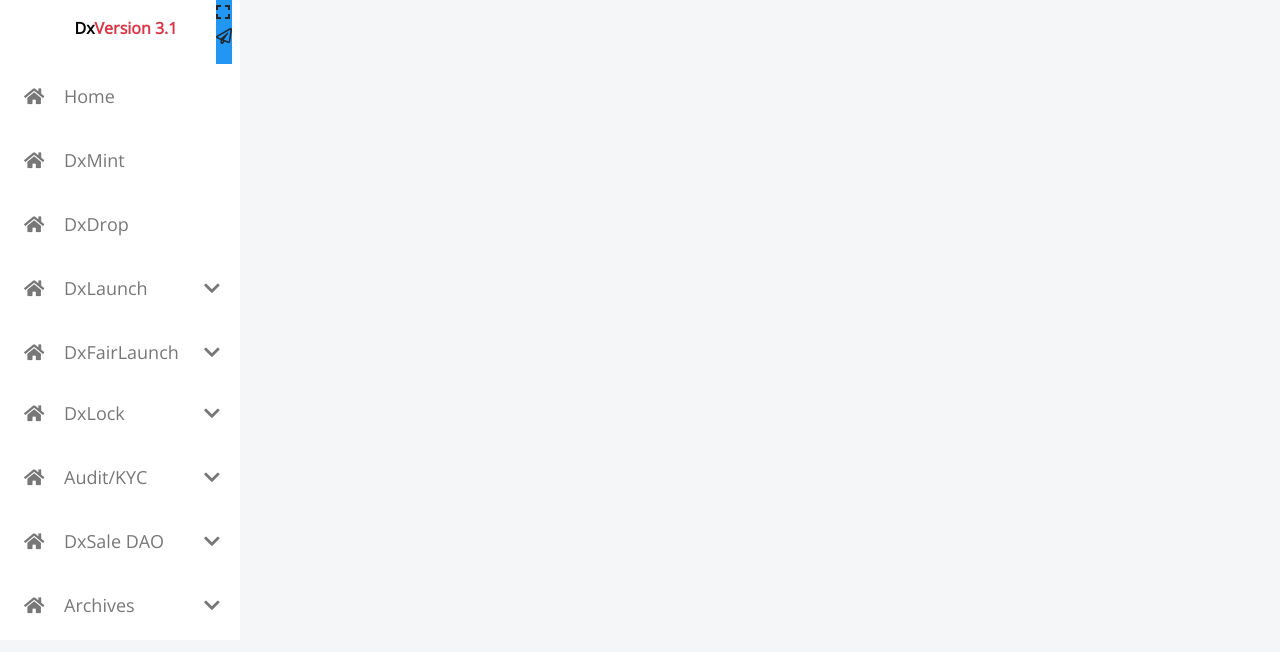
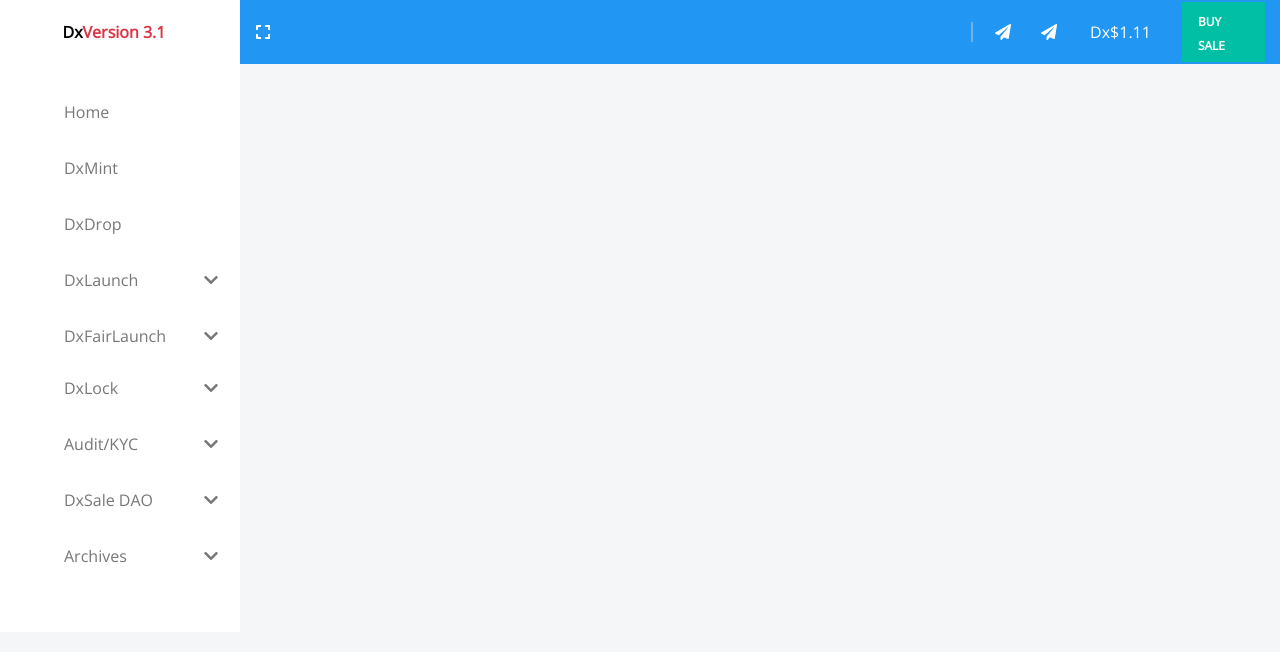
Before and after one commit to le1tuan/react-demo, a React (Create React App) app: page /aaa in a window 1280 px wide. Shown: the top 652 px of the page. Built offline with nearby package versions, Linux system fonts and the light colour scheme.

Commit message:
update code header

```diff
--- a/src/components/client/ClientPage.js
+++ b/src/components/client/ClientPage.js
@@ -1,11 +1,10 @@
-import { Container } from 'react-bootstrap';
 import LeftSideClientPage from './LeftSideClientPage';
 import RightSideClientPage from './RightSideClientPage';
 
 const ClientPage = () => (
-  <Container fluid className="d-flex">
+  <div className="d-flex">
     <LeftSideClientPage />
     <RightSideClientPage />
-  </Container>
+  </div>
 );
 export default ClientPage;
--- a/src/components/client/LeftSideClientPage.js
+++ b/src/components/client/LeftSideClientPage.js
@@ -1,5 +1,5 @@
 import * as React from 'react';
-import { Row, Col, NavLink } from 'react-bootstrap';
+import { NavLink } from 'react-bootstrap';
 import './css/LeftSideClientPage.css';
 
 const LeftSideClientPage = () => {
@@ -29,21 +29,18 @@
     setSixOpen(!sixOpen);
   };
   return (
-    <Row className="p-0 left-size-main" style={{ maxWidth: '240px', backgroundColor: 'white' }}>
-      <Col
-        xs
-        lg={12}
-        className="left-header"
+    <div className="left-size-main" style={{ maxWidth: '240px', backgroundColor: 'white' }}>
+
+      <NavLink
+        className="d-flex justify-content-center align-items-center p-0"
         style={{
           width: '228px', height: '48px', padding: '8px 0 8px 24px', margin: '8px 0', cursor: 'pointer', fontWeight: 'bold'
         }}
       >
-        <NavLink className="d-flex justify-content-center align-items-center p-0">
-          <div className="text-black">Dx</div>
-          <div className="text-danger">Version 3.1</div>
-        </NavLink>
-      </Col>
-      <Col xs lg={12} className="p-0">
+        <div className="text-black">Dx</div>
+        <div className="text-danger">Version 3.1</div>
+      </NavLink>
+      <div style={{ padding: '16px 12px 40px 0' }}>
         <NavLink
           className="item-nav d-flex align-items-center"
           style={{
@@ -52,7 +49,7 @@
             padding: '8px 0 8px 24px',
             margin: '8px 0',
             borderRadius: '0 24px 24px 0',
-            fontSize: '18px',
+            fontSize: '16px',
             color: '#777777',
             fontWeight: 400,
             lineHeight: 1.5,
@@ -61,8 +58,6 @@
           <div style={{ width: '22px', marginRight: '18px' }} className="nav-item-icon"><i className="fas fa-home" /></div>
           <div style={{ width: '140px' }} className="nav-item-text">Home</div>
         </NavLink>
-      </Col>
-      <Col xs lg={12} className="p-0">
         <NavLink
           className="item-nav d-flex align-items-center"
           style={{
@@ -71,7 +66,7 @@
             padding: '8px 0 8px 24px',
             margin: '8px 0',
             borderRadius: '0 24px 24px 0',
-            fontSize: '18px',
+            fontSize: '16px',
             color: '#777777',
             fontWeight: 400,
             lineHeight: 1.5
@@ -80,8 +75,6 @@
           <div style={{ width: '22px', marginRight: '18px' }} className="nav-item-icon"><i className="fas fa-home" /></div>
           <div style={{ width: '140px' }} className="nav-item-text">DxMint</div>
         </NavLink>
-      </Col>
-      <Col xs lg={12} className="p-0">
         <NavLink
           className="item-nav d-flex align-items-center"
           style={{
@@ -90,7 +83,7 @@
             padding: '8px 0 8px 24px',
             margin: '8px 0',
             borderRadius: '0 24px 24px 0',
-            fontSize: '18px',
+            fontSize: '16px',
             color: '#777777',
             fontWeight: 400,
             lineHeight: 1.5
@@ -99,8 +92,6 @@
           <div style={{ width: '22px', marginRight: '18px' }} className="nav-item-icon"><i className="fas fa-home" /></div>
           <div style={{ width: '140px' }} className="nav-item-text">DxDrop</div>
         </NavLink>
-      </Col>
-      <Col xs lg={12} className="p-0">
         <NavLink
           className="item-nav d-flex align-items-center"
           style={{
@@ -109,7 +100,7 @@
             padding: '8px 0 8px 24px',
             margin: '8px 0',
             borderRadius: '0 24px 24px 0',
-            fontSize: '18px',
+            fontSize: '16px',
             color: '#777777',
             fontWeight: 400,
             lineHeight: 1.5
@@ -122,15 +113,13 @@
             {firstOpen ? <i className="fas fa-chevron-down" /> : <i className="fas fa-chevron-up" />}
           </div>
         </NavLink>
-      </Col>
-      <Col xs lg={12} className="p-0">
         <NavLink
           className="item-nav d-flex align-items-center"
           style={{
             width: '228px',
             height: '48px',
             padding: '8px 0 8px 24px',
-            fontSize: '18px',
+            fontSize: '16px',
             margin: '8px 0',
             borderRadius: '0 24px 24px 0',
             color: '#777777',
@@ -145,8 +134,6 @@
             {secondOpen ? <i className="fas fa-chevron-down" /> : <i className="fas fa-chevron-up" />}
           </div>
         </NavLink>
-      </Col>
-      <Col xs lg={12} className="p-0 align-items-center">
         <NavLink
           className="item-nav d-flex"
           style={{
@@ -155,7 +142,7 @@
             padding: '8px 0 8px 24px',
             margin: '8px 0',
             borderRadius: '0 24px 24px 0',
-            fontSize: '18px',
+            fontSize: '16px',
             color: '#777777',
             fontWeight: 400,
             lineHeight: 1.5
@@ -168,8 +155,6 @@
             {thirdOpen ? <i className="fas fa-chevron-down" /> : <i className="fas fa-chevron-up" />}
           </div>
         </NavLink>
-      </Col>
-      <Col xs lg={12} className="p-0 align-items-center">
         <NavLink
           className="item-nav d-flex"
           style={{
@@ -178,7 +163,7 @@
             padding: '8px 0 8px 24px',
             margin: '8px 0',
             borderRadius: '0 24px 24px 0',
-            fontSize: '18px',
+            fontSize: '16px',
             color: '#777777',
             fontWeight: 400,
             lineHeight: 1.5
@@ -191,8 +176,6 @@
             {fourOpen ? <i className="fas fa-chevron-down" /> : <i className="fas fa-chevron-up" />}
           </div>
         </NavLink>
-      </Col>
-      <Col xs lg={12} className="p-0 align-items-center">
         <NavLink
           className="item-nav d-flex"
           style={{
@@ -201,7 +184,7 @@
             padding: '8px 0 8px 24px',
             margin: '8px 0',
             borderRadius: '0 24px 24px 0',
-            fontSize: '18px',
+            fontSize: '16px',
             color: '#777777',
             fontWeight: 400,
             lineHeight: 1.5
@@ -214,8 +197,6 @@
             {fiveOpen ? <i className="fas fa-chevron-down" /> : <i className="fas fa-chevron-up" />}
           </div>
         </NavLink>
-      </Col>
-      <Col xs lg={12} className="p-0 align-items-center">
         <NavLink
           className="item-nav d-flex"
           style={{
@@ -224,7 +205,7 @@
             padding: '8px 0 8px 24px',
             margin: '8px 0',
             borderRadius: '0 24px 24px 0',
-            fontSize: '18px',
+            fontSize: '16px',
             color: '#777777',
             fontWeight: 400,
             lineHeight: 1.5
@@ -237,8 +218,8 @@
             {sixOpen ? <i className="fas fa-chevron-down" /> : <i className="fas fa-chevron-up" />}
           </div>
         </NavLink>
-      </Col>
-    </Row>
+      </div>
+    </div>
   );
 };
 export default LeftSideClientPage;
--- a/src/components/client/RightSideClientPage.js
+++ b/src/components/client/RightSideClientPage.js
@@ -1,21 +1,52 @@
-import { Row, Col } from 'react-bootstrap';
+import { NavLink } from 'react-bootstrap';
+import './css/RightSideClientPage.css';
 
 const RightSideClientPage = () => (
-  <Row className="p-0 right-size-main" style={{ maxWidth: '1680px' }}>
-    <Col xs lg={12} className="p-0">
-      <div className="right-side-header" style={{ height: '64px', backgroundColor: '#2196F3' }}>
-        <div className="header-left">
+  <div className="p-0 right-size-main w-100">
+    <div className="p-0">
+      <div className="right-side-header d-flex align-items-center justify-content-between" style={{ height: '64px', backgroundColor: '#2196F3' }}>
+        <NavLink className="nav-item-icon">
           <div>
             <i className="fas fa-expand" />
           </div>
-        </div>
-        <div className="header-right">
-          <div>
-            <i className="far fa-paper-plane" />
-          </div>
+        </NavLink>
+        <div className="header-right d-flex align-items-center">
+          <div style={{
+            width: 0, height: '20px', border: '1px solid #6eb4ec', margin: '0 10px'
+          }}
+          />
+          <NavLink className="nav-item-icon" style={{ padding: '12px', width: '46px' }}>
+            <i className="fas fa-paper-plane" />
+          </NavLink>
+          <NavLink className="nav-item-icon" style={{ marginRight: '15px', padding: '12px', width: '46px' }}>
+            <i className="fas fa-paper-plane" />
+          </NavLink>
+          <NavLink style={{
+            marginRight: '15px', color: 'white', padding: 0, width: '71.77px'
+          }}
+          >
+            <span>Dx</span>
+            <span>$1.11</span>
+          </NavLink>
+          <NavLink
+            className="link-buy"
+            style={{
+              width: '83.14px', margin: '0 15px 0 5px', backgroundColor: '#00bfa5', padding: '6px 16px'
+            }}
+          >
+            <span style={{
+              color: 'white',
+              fontSize: '12px',
+              fontWeight: 600,
+              lineHeight: 1.75,
+            }}
+            >
+              BUY SALE
+            </span>
+          </NavLink>
         </div>
       </div>
-    </Col>
-  </Row>
+    </div>
+  </div>
 );
 export default RightSideClientPage;
--- a/src/components/client/css/LeftSideClientPage.css
+++ b/src/components/client/css/LeftSideClientPage.css
@@ -1,5 +1,6 @@
 .item-nav:hover {
     background-color: #F6F6F6;
+    color: #2196F3;
 }
 
 .left-size-main {
--- /dev/null
+++ b/src/components/client/css/RightSideClientPage.css
@@ -0,0 +1,15 @@
+.nav-item-icon {
+    color: white;
+    border-radius: 50%;
+}
+.nav-item-icon:hover {
+    background-color: #1f8ee7;
+    color: white;
+}
+.right-size-main {
+    font-family: 'Open Sans', sans-serif !important;
+}
+
+.link-buy {
+    border-radius: ;
+}
```
Also changed, not shown: 1 other file (tests, documents, lock files or other folders).
